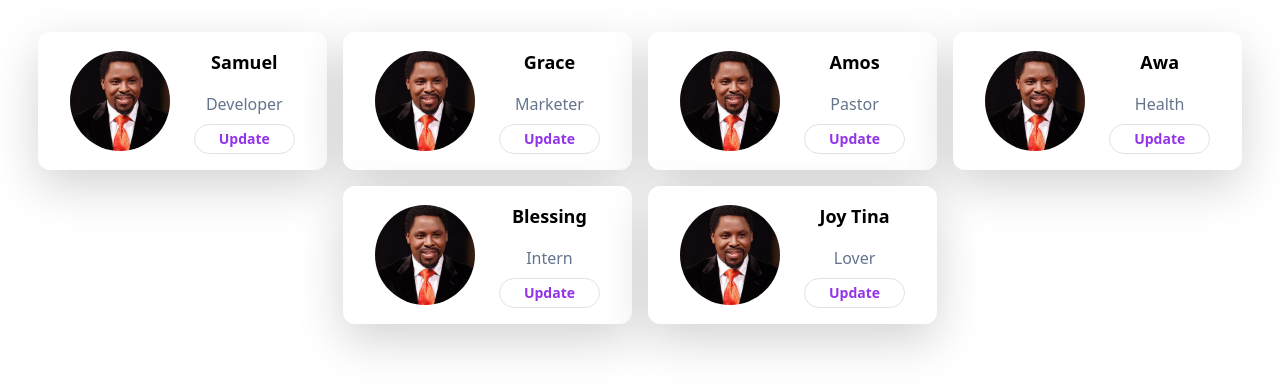
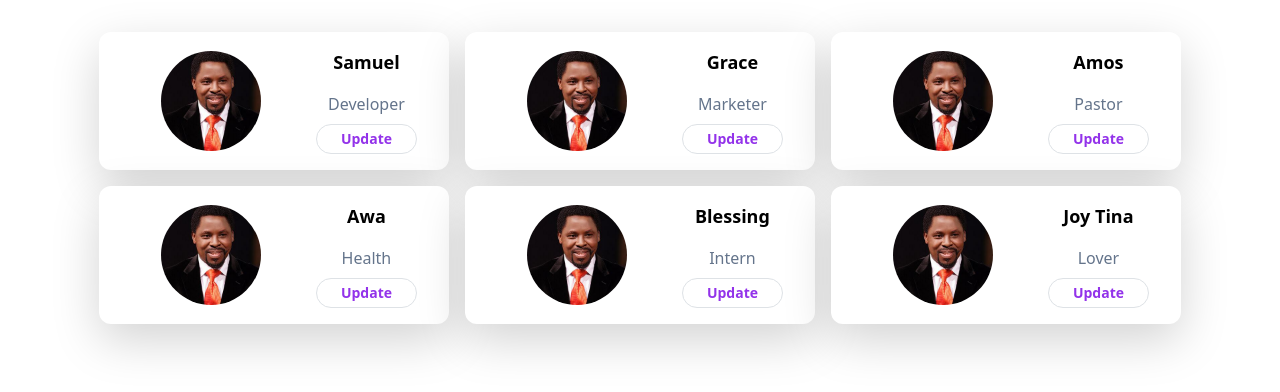
Before and after one commit to andybest227/first_reactApp, a React (Create React App) app: page / in a window 1280 px wide. Shown: the top 392 px of the page. Built offline with nearby package versions, Linux system fonts and the light colour scheme.

Commit message:
Done with edit Modal

```diff
--- a/src/App.js
+++ b/src/App.js
@@ -1,42 +1,60 @@
 import "./index.css";
 import Employee from "./components/Employee";
 import { useState } from "react";
-import {v4 as uuidv4} from "uuid";
+import { v4 as uuidv4 } from "uuid";
 
 function App() {
   const [role, setRole] = useState("Dev");
   const [employees, setEmployees] = useState([
     {
+      id: 1,
       name: "Samuel",
       role: "Developer",
       img: "/images/PROPHET_TB_JOSHUA_.jpg",
     },
     {
+      id: 2,
       name: "Grace",
       role: "Marketer",
       img: "/images/PROPHET_TB_JOSHUA_.jpg",
     },
     {
+      id: 3,
       name: "Amos",
       role: "Pastor",
       img: "/images/PROPHET_TB_JOSHUA_.jpg",
     },
     {
+      id: 4,
       name: "Awa",
       role: "Health",
       img: "/images/PROPHET_TB_JOSHUA_.jpg",
     },
     {
+      id: 5,
       name: "Blessing",
       role: "Intern",
       img: "/images/PROPHET_TB_JOSHUA_.jpg",
     },
     {
+      id: 6,
       name: "Joy Tina",
       role: "Lover",
       img: "/images/PROPHET_TB_JOSHUA_.jpg",
     },
   ]);
+
+  function updateEmployee(id, newName, newRole) {
+    const updatedEmployees = employees.map((employee) => {
+      if (employee.id == id) {
+        return { ...employee, name: newName, role: newRole };
+      }
+      return employee;
+    });
+
+    setEmployees(updatedEmployees);
+  }
+
   const showEmployees = true;
   return (
     <div className="App">
@@ -50,11 +68,13 @@ function App() {
           />
           <div className="flex flex-wrap justify-center">
             {employees.map((employee) => {
-              return(<Employee
-                key={uuidv4()}
+              return (<Employee
+                key={employee.id}
+                id={employee.id}
                 name={employee.name}
                 role={employee.role}
                 img={employee.img}
+                updateEmployee={updateEmployee}
               />);
             })}
           </div>
--- a/src/components/EditEmployee.jsx
+++ b/src/components/EditEmployee.jsx
@@ -2,7 +2,10 @@ import { useState } from "react";
 import Button from "react-bootstrap/Button";
 import Modal from "react-bootstrap/Modal";
 
-function EditEmployee() {
+function EditEmployee(props) {
+    const [name, setName] = useState(props.name);
+    const [role, setRole] = useState(props.role);
+
     const [show, setShow] = useState(false);
 
     const handleClose = () => setShow(false);
@@ -26,12 +29,17 @@ function EditEmployee() {
                     <Modal.Title>Update Employee</Modal.Title>
                 </Modal.Header>
                 <Modal.Body>
-          <form id="editModal" className="w-full max-w-sm">
+                    <form onSubmit={(e) => {
+                        handleClose();
+                        e.preventDefault();
+                        props.updateEmployee(props.id, name, role);
+                    }
+                    } id="editModal" className="w-full max-w-sm">
                         <div className="md:flex md:items-center mb-6">
                             <div className="md:w-1/3">
                                 <label
                                     className="block text-gray-500 font-bold md:text-right mb-1 md:mb-0 pr-4"
-                  for="name"
+                                    htmlFor="name"
                                 >
                                     Full Name
                                 </label>
@@ -41,7 +49,10 @@ function EditEmployee() {
                                     className="bg-gray-200 appearance-none border-2 border-gray-200 rounded w-full py-2 px-4 text-gray-700 leading-tight focus:outline-none focus:bg-white focus:border-purple-500"
                                     id="name"
                                     type="text"
-                  value="Jane Doe"
+                                    value={name}
+                                    onChange={(e) => {
+                                        setName(e.target.value);
+                                    }}
                                 />
                             </div>
                         </div>
@@ -50,7 +61,7 @@ function EditEmployee() {
                             <div className="md:w-1/3">
                                 <label
                                     className="block text-gray-500 font-bold md:text-right mb-1 md:mb-0 pr-4"
-                  for="role"
+                                    htmlFor="role"
                                 >
                                     Role
                                 </label>
@@ -60,18 +71,31 @@ function EditEmployee() {
                                     className="bg-gray-200 appearance-none border-2 border-gray-200 rounded w-full py-2 px-4 text-gray-700 leading-tight focus:outline-none focus:bg-white focus:border-purple-500"
                                     id="role"
                                     type="text"
-                  value="Jane Doe"
+                                    value={role}
+                                    onChange={(e) => {
+                                        setRole(e.target.value);
+                                    }}
                                 />
                             </div>
                         </div>
                     </form>
                 </Modal.Body>
                 <Modal.Footer>
-            <button className="bg-slate-500 hover:bg-slate-700 text-white font-bold py-2 px-4 rounded" onClick={handleClose}>Close</button>
+                    <button
+                        className="bg-slate-500 hover:bg-slate-700 text-white font-bold py-2 px-4 rounded"
+                        onClick={handleClose}
+                    >
+                        Close
+                    </button>
 
-            <button className="bg-purple-600 hover:bg-purple-700 text-white font-bold py-2 px-4 rounded" form="editModal">Update</button>
+                    <button
+                        className="bg-purple-600 hover:bg-purple-700 text-white font-bold py-2 px-4 rounded"
+                        form="editModal"
+                    >
+                        Update
+                    </button>
                 </Modal.Footer>
-      </Modal>
+            </Modal >
         </>
     );
 }
--- a/src/components/Employee.jsx
+++ b/src/components/Employee.jsx
@@ -2,9 +2,9 @@ import EditEmployee from "./EditEmployee";
 
 function Employee(props) {
   return (
-    <div className="m-2 py-8 px-8 max-w-sm space-y-2 bg-white rounded-xl shadow-lg sm:py-4 sm:flex sm:items-center sm:space-y-0 sm:gap-x-6">
+    <div className="min-w-[350px] max-w-[350px] m-2 py-8 px-8 max-w-sm space-y-2 bg-white rounded-xl shadow-lg sm:py-4 sm:flex sm:items-center sm:space-y-0 sm:gap-x-6">
       <img
-        class="object-cover rounded-full h-[100px] w-[100px] block mx-auto h-24 rounded-full sm:mx-0 sm:shrink-0"
+        className="object-cover rounded-full h-[100px] w-[100px] block mx-auto h-24 rounded-full sm:mx-0 sm:shrink-0"
         src={props.img}
         alt="Woman's Face"
       />
@@ -13,7 +13,12 @@ function Employee(props) {
           <p className="text-lg text-black font-semibold">{props.name}</p>
           <p className="text-slate-500 font-medium">{props.role}</p>
         </div>
-        <EditEmployee />
+        <EditEmployee
+          id={props.id}
+          name={props.name}
+          role={props.role}
+          updateEmployee={props.updateEmployee}
+        />
       </div>
     </div>
   );
```
Lines whose indentation alone changed are shown as unchanged.
